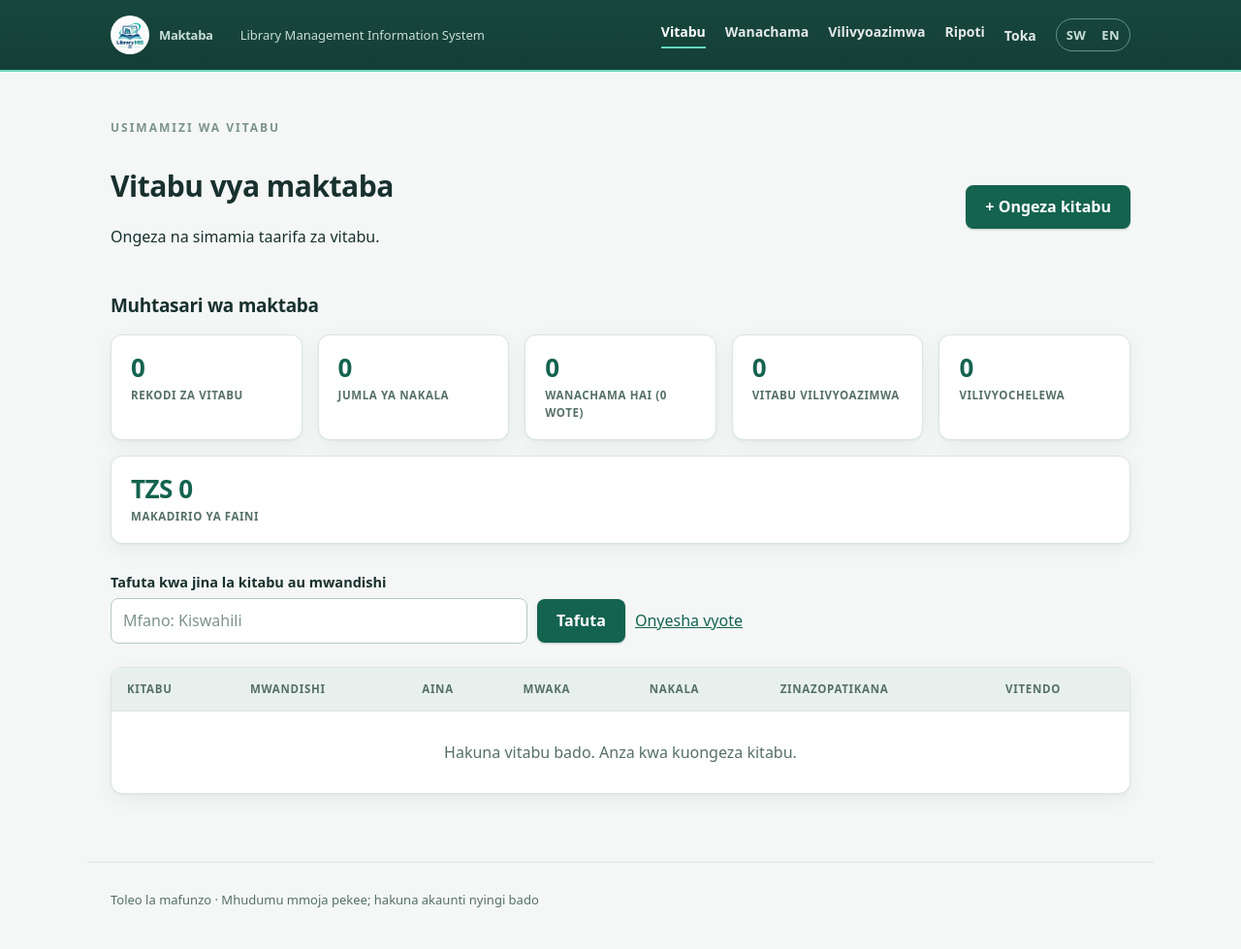
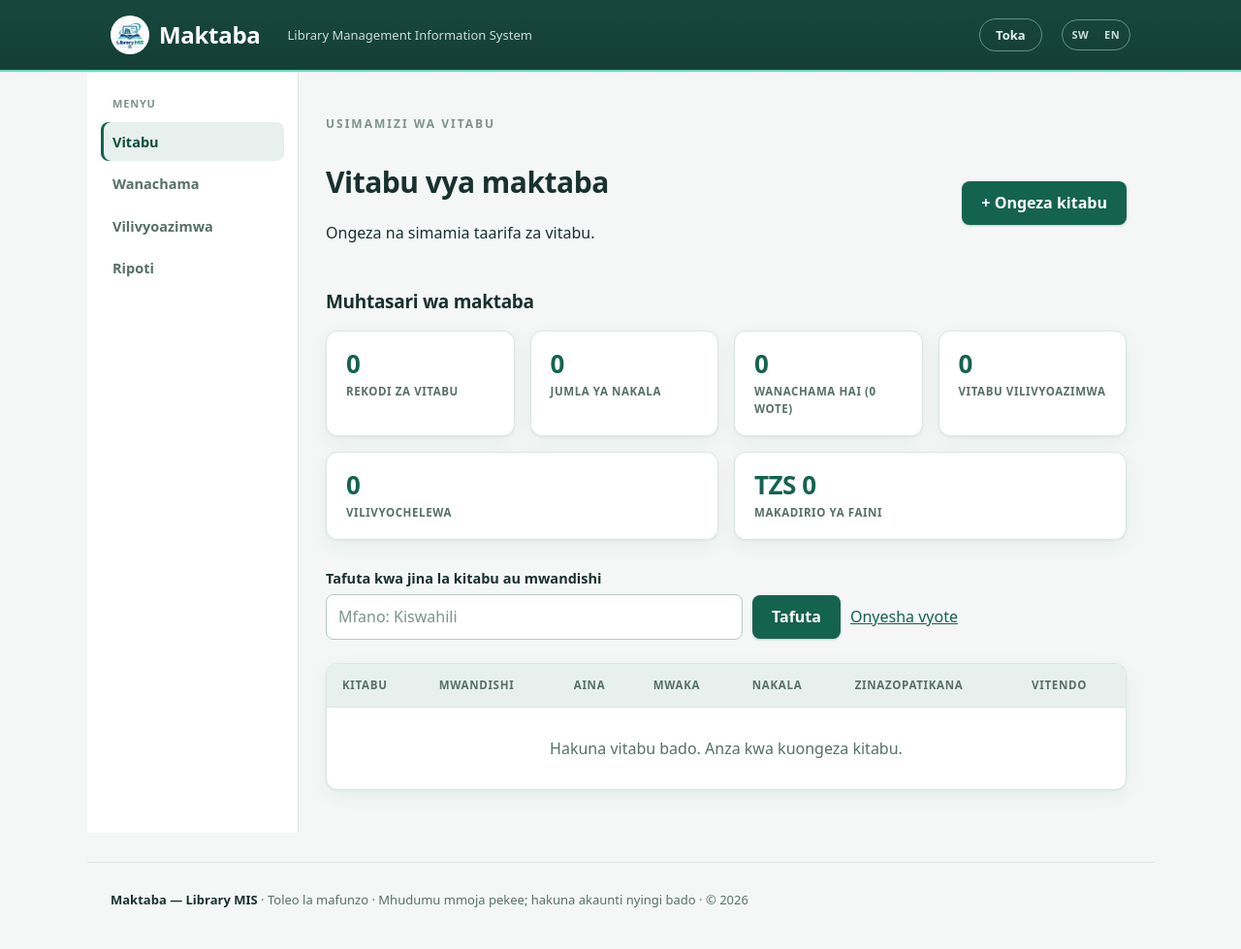
Before and after one commit to abalha/Simple-library-, a Flask app: page / in a window 1280 px wide. Shown: the whole page at 97% size. Run offline with Flask 3, Linux system fonts and the light colour scheme; the visitor is signed in with stand-in values (Sample User, id 1); data that the repository does not hold is empty.

Commit message:
Muundo wa app-shell: sidebar ya menyu (aside), footer yenye jina na mwaka
- Menyu kuu (Vitabu/Wanachama/Vilivyoazimwa/Ripoti) zimehamia kwenye <aside>
  ya kushoto yenye label 'Menyu'; header sasa ina brand, tagline, Toka (pill)
  na SW/EN tu.
- Sidebar inaonekana ukishaingia tu; kwenye skrini <=860px inakuwa chips za
  usawa; kwenye chapisha inafichwa.
- Footer: 'Maktaba — Library MIS · toleo la mafunzo · © mwaka' (current_year
  kutoka context processor).
- Hakuna route mpya wala change ya logic; tests 6/6 zinapita.

```diff
--- a/app.py
+++ b/app.py
@@ -64,7 +64,12 @@ def create_app(database=None):
 
     @app.context_processor
     def inject_i18n():
-        return {"t": translate, "language": current_language(), "languages": LANGUAGES}
+        return {
+            "t": translate,
+            "language": current_language(),
+            "languages": LANGUAGES,
+            "current_year": date.today().year,
+        }
 
     app.teardown_appcontext(close_db)
     with app.app_context():
--- a/i18n.py
+++ b/i18n.py
@@ -112,6 +112,7 @@ ENGLISH = {
     "Kitabu kimekopeshwa.": "Book has been lent.",
     "Kitabu kimerejeshwa.": "Book has been returned.",
     "Kitabu hiki tayari kimerejeshwa.": "This book has already been returned.",
+    "Menyu": "Menu",
     "Kopesha kitabu": "Lend a book",
     "nakala": "copies",
     "zinazopatikana": "available",
--- a/static/style.css
+++ b/static/style.css
@@ -72,7 +72,7 @@ header .wrap {
   background: white;
   padding: 3px;
 }
-header span {
+header .tagline {
   font-size: 13px;
   color: #c9ded8;
 }
@@ -100,6 +100,61 @@ header nav a.active {
 }
 header nav a.active:hover {
   text-decoration: none;
+}
+
+/* ---- Shell: sidebar + maudhui ---- */
+.shell {
+  display: flex;
+  align-items: stretch;
+  max-width: 1100px;
+  margin: 0 auto;
+  width: 100%;
+}
+.sidebar {
+  width: 218px;
+  flex-shrink: 0;
+  background: var(--card);
+  border-right: 1px solid var(--line);
+  padding: 24px 14px;
+}
+.sidebar-label {
+  margin: 0 12px 10px;
+  font-size: 11px;
+  font-weight: 700;
+  letter-spacing: 0.8px;
+  text-transform: uppercase;
+  color: var(--ink-faint);
+}
+.sidebar nav {
+  display: flex;
+  flex-direction: column;
+  gap: 3px;
+}
+.sidebar nav a {
+  display: block;
+  padding: 9px 12px;
+  border-radius: 8px;
+  color: var(--ink-soft);
+  font-weight: 600;
+  font-size: 14.5px;
+  text-decoration: none;
+  transition: background 0.15s ease, color 0.15s ease;
+}
+.sidebar nav a:hover {
+  background: var(--wash);
+  color: var(--ink);
+}
+.sidebar nav a.active {
+  background: var(--wash);
+  color: var(--brand-strong);
+  box-shadow: inset 3px 0 0 var(--brand);
+}
+main.wrap {
+  flex: 1;
+  min-width: 0;
+  max-width: none;
+  margin: 0;
+  padding: 24px 28px 44px;
 }
 
 /* ---- Vichwa ---- */
@@ -345,6 +400,10 @@ footer {
   padding-top: 16px;
   margin-top: 30px !important;
 }
+.footer-brand {
+  font-weight: 700;
+  color: var(--ink);
+}
 :focus-visible {
   outline: 3px solid #b77d12;
   outline-offset: 3px;
@@ -502,17 +561,19 @@ footer {
 .logout-form button {
   appearance: none;
   background: transparent;
-  padding: 0;
+  border: 1px solid #62928a;
+  border-radius: 999px;
+  padding: 6px 16px;
   min-height: 0;
   box-shadow: none;
-  color: rgb(255 255 255 / 88%);
-  font-size: 14px;
-  font-weight: 600;
+  color: #e6f2ef;
+  font-size: 13px;
+  font-weight: 700;
 }
 .logout-form button:hover {
-  background: transparent;
+  background: #1c5148;
   color: #fff;
-  text-decoration: underline;
+  text-decoration: none;
 }
 .logout-form button:active {
   transform: none;
--- a/templates/base.html
+++ b/templates/base.html
@@ -20,40 +20,23 @@
         <a
           href="{{ url_for('index') if session.logged_in else url_for('login') }}"
           class="brand"
-          ><img
+        >
+          <img
             src="{{ url_for('static', filename='images/library-mis-logo.png') }}"
             alt="Library MIS logo"
-          /><span>{{ t('Maktaba') }}</span></a
-        ><span>Library Management Information System</span>
+          />
+          <span>{{ t('Maktaba') }}</span>
+        </a>
+        <span class="tagline">Library Management Information System</span>
         <nav>
           {% if session.logged_in %}
-          <a
-            class="{{ 'active' if request.endpoint in ('index', 'edit_book', 'delete_book') }}"
-            href="{{ url_for('index') }}"
-            >{{ t('Vitabu') }}</a
-          ><a
-            class="{{ 'active' if request.endpoint in ('members', 'edit_member') }}"
-            href="{{ url_for('members') }}"
-            >{{ t('Wanachama') }}</a
-          ><a
-            class="{{ 'active' if request.endpoint in ('loans', 'new_loan', 'return_loan') }}"
-            href="{{ url_for('loans') }}"
-            >{{ t('Vilivyoazimwa') }}</a
-          ><a
-            class="{{ 'active' if request.endpoint in ('books_report', 'loans_report', 'members_report') }}"
-            href="{{ url_for('books_report') }}"
-            >{{ t('Ripoti') }}</a
-          >
-          <form
-            class="logout-form"
-            method="post"
-            action="{{ url_for('logout') }}"
-          >
+          <form class="logout-form" method="post" action="{{ url_for('logout') }}">
             <input
               type="hidden"
               name="csrf_token"
               value="{{ session.csrf_token }}"
-            /><button type="submit">{{ t('Toka') }}</button>
+            />
+            <button type="submit">{{ t('Toka') }}</button>
           </form>
           {% endif %}
           <form
@@ -74,14 +57,47 @@
         </nav>
       </div>
     </header>
+    <div class="shell">
+      {% if session.logged_in %}
+      <aside class="sidebar no-print">
+        <p class="sidebar-label">{{ t('Menyu') }}</p>
+        <nav>
+          <a
+            class="{{ 'active' if request.endpoint in ('index', 'edit_book', 'delete_book') }}"
+            href="{{ url_for('index') }}"
+            >{{ t('Vitabu') }}</a
+          >
+          <a
+            class="{{ 'active' if request.endpoint in ('members', 'edit_member') }}"
+            href="{{ url_for('members') }}"
+            >{{ t('Wanachama') }}</a
+          >
+          <a
+            class="{{ 'active' if request.endpoint in ('loans', 'new_loan', 'return_loan') }}"
+            href="{{ url_for('loans') }}"
+            >{{ t('Vilivyoazimwa') }}</a
+          >
+          <a
+            class="{{ 'active' if request.endpoint in ('books_report', 'loans_report', 'members_report') }}"
+            href="{{ url_for('books_report') }}"
+            >{{ t('Ripoti') }}</a
+          >
+        </nav>
+      </aside>
+      {% endif %}
       <main class="wrap">
         <p class="eyebrow">{% block eyebrow %}{% endblock %}</p>
         {% for message in get_flashed_messages() %}
         <p class="notice" role="status">{{ message }}</p>
         {% endfor %}{% block content %}{% endblock %}
       </main>
+    </div>
     <footer class="wrap no-print">
-      {{ t('Toleo la mafunzo · Mhudumu mmoja pekee; hakuna akaunti nyingi bado') }}
+      <span class="footer-brand">Maktaba — Library MIS</span>
+      <span>
+        · {{ t('Toleo la mafunzo · Mhudumu mmoja pekee; hakuna akaunti nyingi bado') }} ·
+        © {{ current_year }}</span
+      >
     </footer>
   </body>
 </html>
```
Also changed, not shown: other parts of static/style.css (+39 -0 lines). Lines whose indentation alone changed are shown as unchanged.
